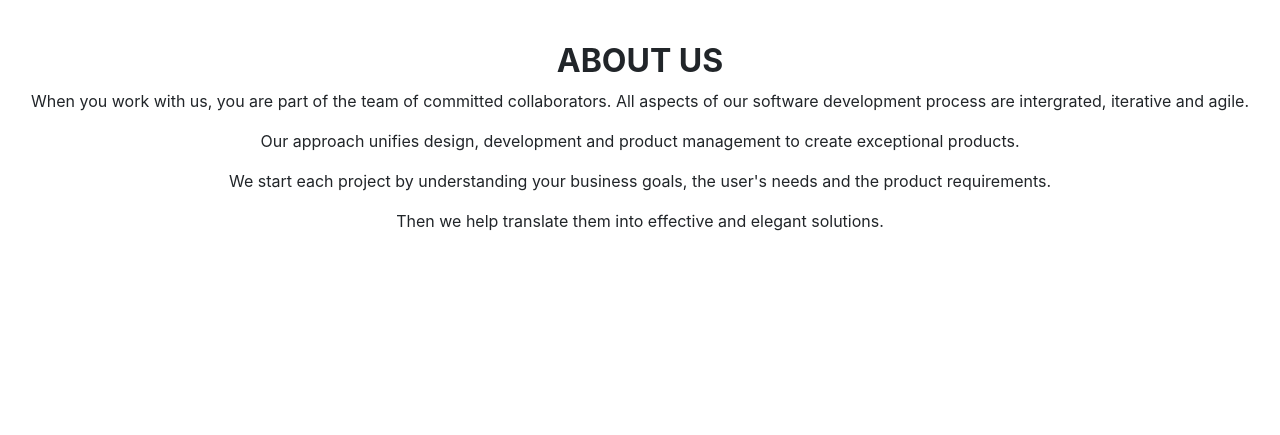
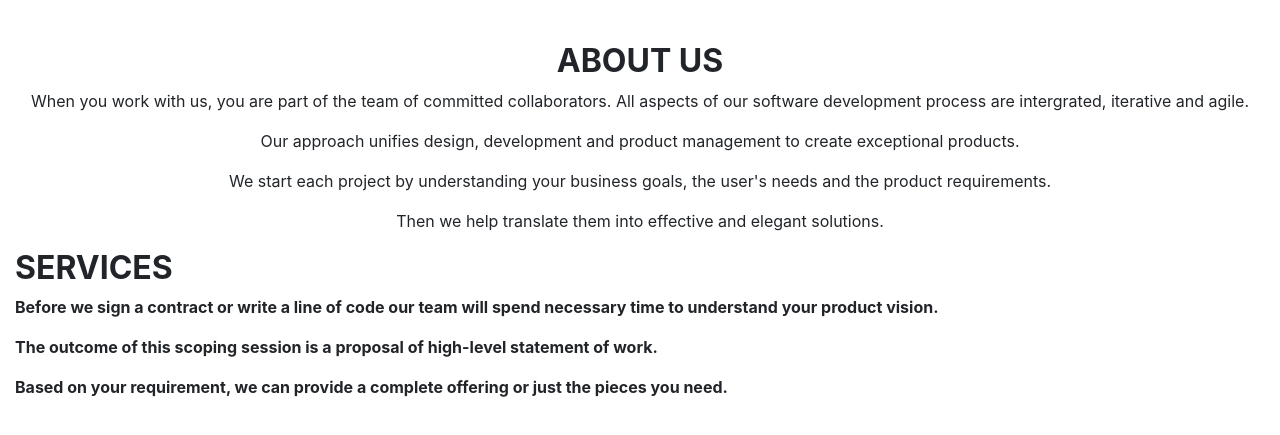
Before and after one commit to jacobrugano/delanistudio, a plain HTML site: page index.html in a window 1280 px wide. Shown: the part 249-684 px from the top of the page. Drawn offline with nearby package versions, Linux system fonts and the light colour scheme; files that its build step writes are made by us from their sources.

Commit message:
Added the services div to display delani studio services

```diff
--- a/index.html
+++ b/index.html
@@ -37,7 +37,14 @@
         </div>
       </div>
   </div>
-
+  <div id="ourservices">
+    <div id="services">
+          <h2><strong>SERVICES</strong></h2>
+          <p><strong>Before we sign a contract or write a line of code our team will spend necessary
+              time to understand your product vision.</strong></p>
+          <p><strong>The outcome of this scoping session is a proposal of high-level statement of work.</strong></p>
+          <p><strong>Based on your requirement, we can provide a complete offering or just the pieces
+              you need.</strong></p>
     </div>
   </div>
 
```
